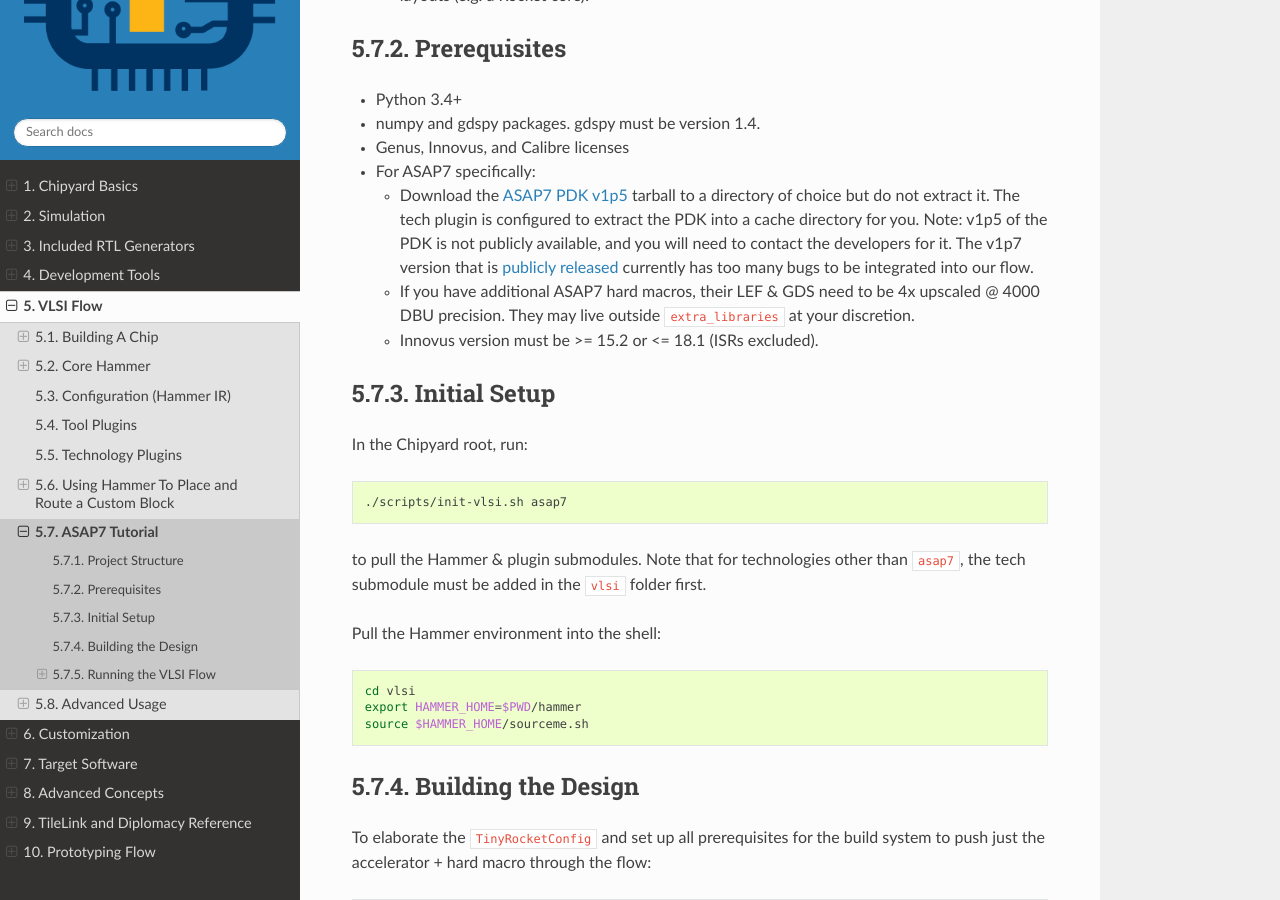
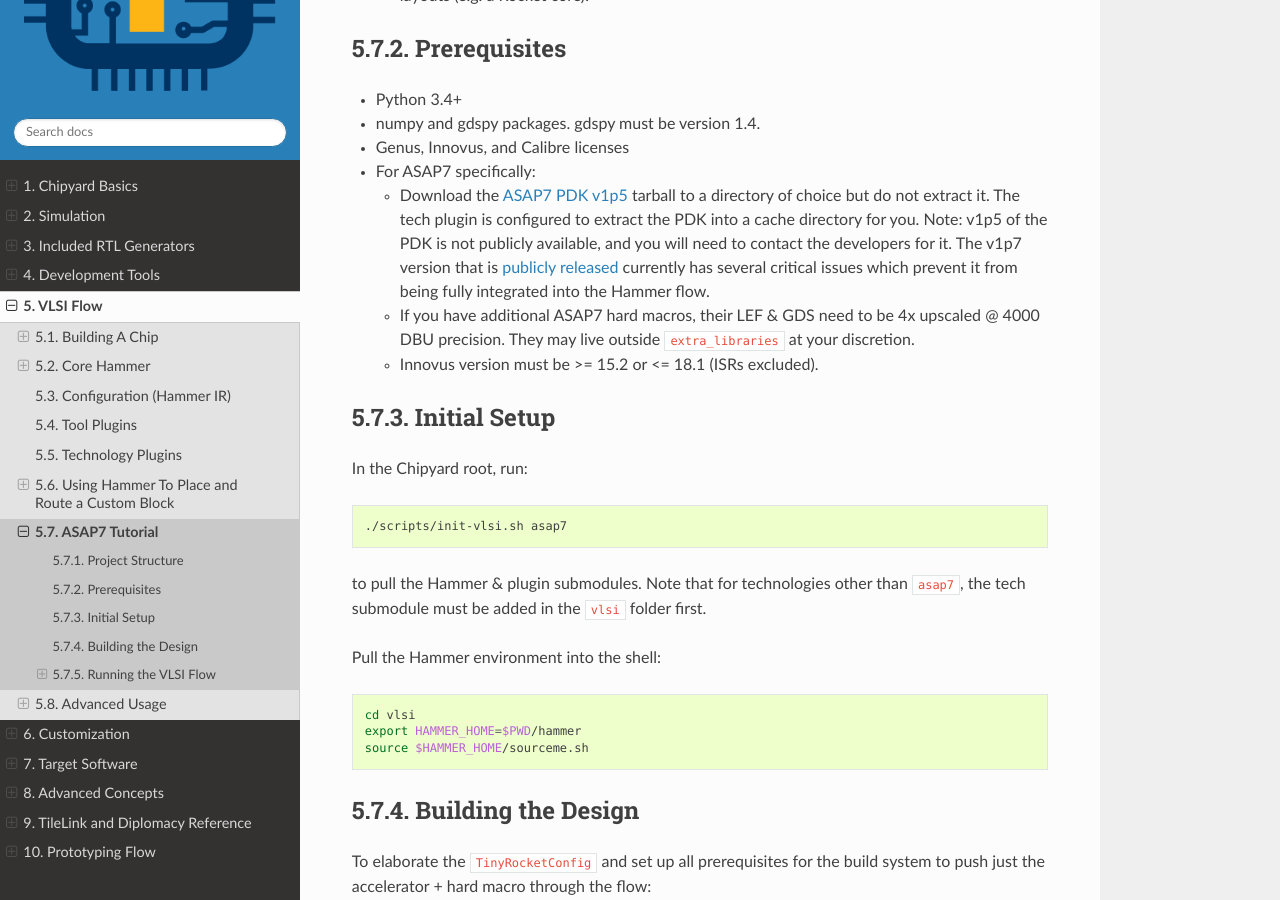
Before and after one commit to ucb-bar/chipyard, a Sphinx documentation site: the page built from docs/VLSI/Tutorial.rst, in a window 1280 px wide and 900 px high, scrolled down 956 px. Built offline with Sphinx 7.4.7 and the Read the Docs theme 2.0.0, drawn with Linux system fonts in a browser that asks for light colours.

Commit message:
[skip CI] Update docs/VLSI/Tutorial.rst

```diff
--- a/docs/VLSI/Tutorial.rst
+++ b/docs/VLSI/Tutorial.rst
@@ -54,7 +54,7 @@
 * Genus, Innovus, and Calibre licenses
 * For ASAP7 specifically:
 
-  * Download the `ASAP7 PDK v1p5 <http://asap.asu.edu/asap/>`__ tarball to a directory of choice but do not extract it. The tech plugin is configured to extract the PDK into a cache directory for you. Note: v1p5 of the PDK is not publicly available, and you will need to contact the developers for it. The v1p7 version that is `publicly released <https://github.com/The-OpenROAD-Project/asap7>`__ currently has too many bugs to be integrated into our flow.
+  * Download the `ASAP7 PDK v1p5 <http://asap.asu.edu/asap/>`__ tarball to a directory of choice but do not extract it. The tech plugin is configured to extract the PDK into a cache directory for you. Note: v1p5 of the PDK is not publicly available, and you will need to contact the developers for it. The v1p7 version that is `publicly released <https://github.com/The-OpenROAD-Project/asap7>`__ currently has several critical issues which prevent it from being fully integrated into the Hammer flow.
   * If you have additional ASAP7 hard macros, their LEF & GDS need to be 4x upscaled @ 4000 DBU precision. They may live outside ``extra_libraries`` at your discretion.
   * Innovus version must be >= 15.2 or <= 18.1 (ISRs excluded).
 
```
